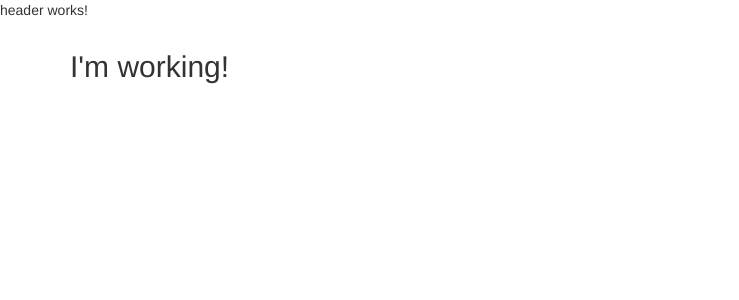
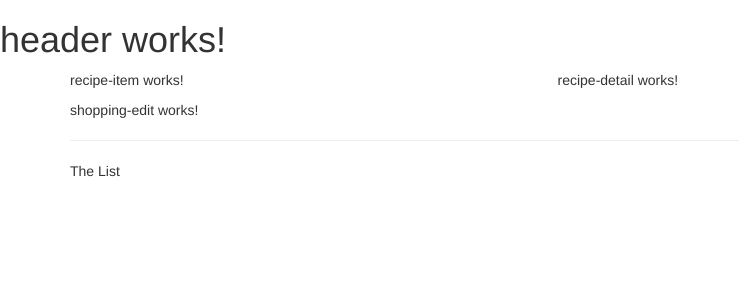
Before and after one commit to Niegi/angular-full-course, an Angular app: page / in a window 1280 px wide. Shown: the top 300 px of the page, without its empty margins (0-739 px from the left). Built offline with nearby package versions, Linux system fonts and the light colour scheme.

Commit message:
after lesson 47

```diff
--- a/src/app/app.component.html
+++ b/src/app/app.component.html
@@ -2,7 +2,8 @@
 <div class="container">
   <div class="row">
     <div class="col-md-12">
-      <h2>I'm working!</h2>
+      <app-recipes></app-recipes>
+      <app-shopping-list></app-shopping-list>
     </div>
   </div>
 </div>
--- a/src/app/header/header.component.html
+++ b/src/app/header/header.component.html
@@ -1 +1 @@
-<p>header works!</p>
+<h1>header works!</h1>
--- a/src/app/recipes/recipe-list/recipe-list.component.html
+++ b/src/app/recipes/recipe-list/recipe-list.component.html
@@ -1 +1 @@
-<p>recipe-list works!</p>
+<app-recipe-item></app-recipe-item>
--- a/src/app/recipes/recipes.component.html
+++ b/src/app/recipes/recipes.component.html
@@ -1 +1,8 @@
-<p>recipes works!</p>
+<div class="row">
+  <div class="col-md-5">
+    <app-recipe-list></app-recipe-list>
+  </div>
+  <div class="col-md-7">
+    <app-recipe-detail></app-recipe-detail>
+  </div>
+</div>
--- a/src/app/shopping-list/shopping-list.component.html
+++ b/src/app/shopping-list/shopping-list.component.html
@@ -1 +1,7 @@
-<p>shopping-list works!</p>
+<div class="row">
+  <div class="col-xs-10">
+    <app-shopping-edit></app-shopping-edit>
+    <hr>
+    <p>The List</p>
+  </div>
+</div>
```
